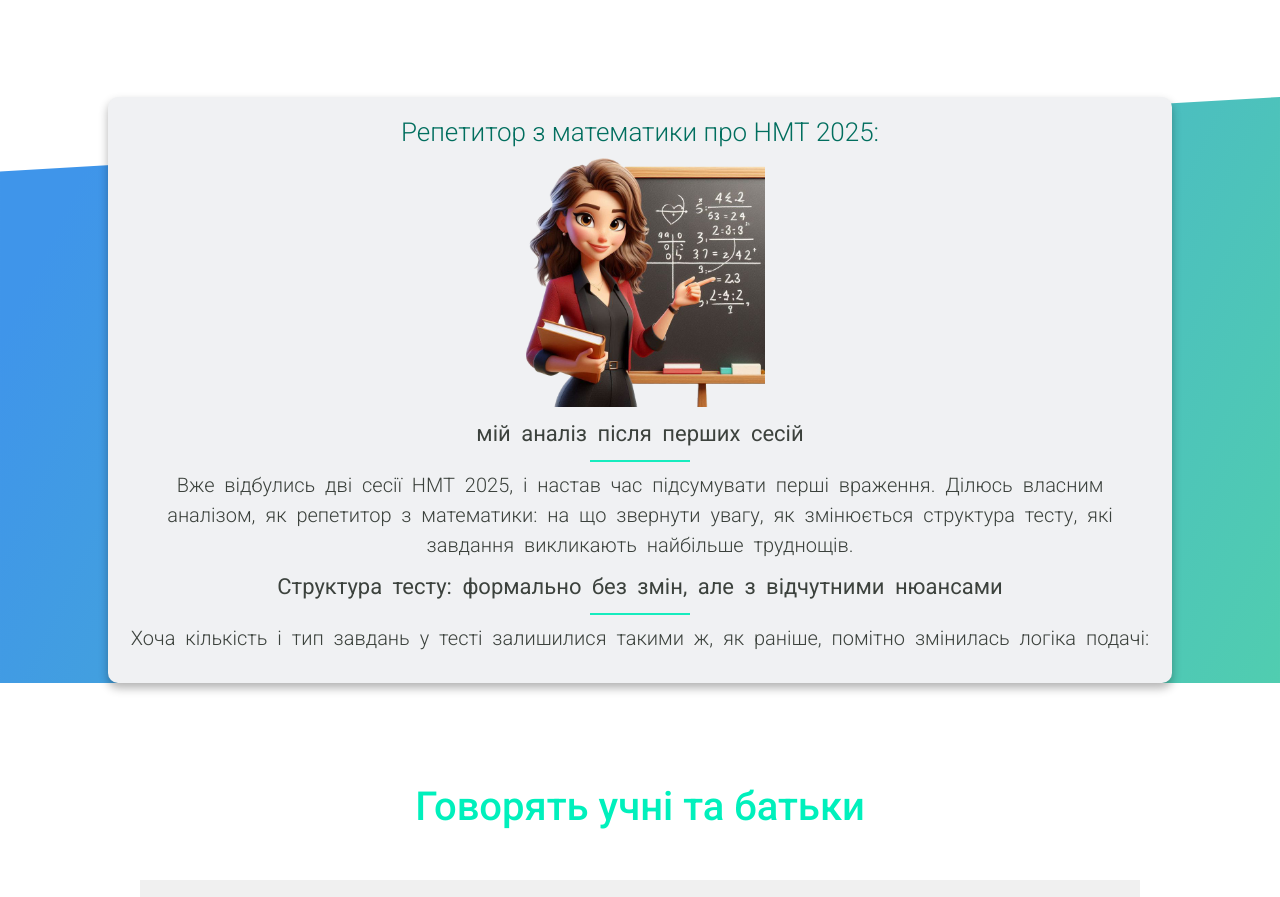
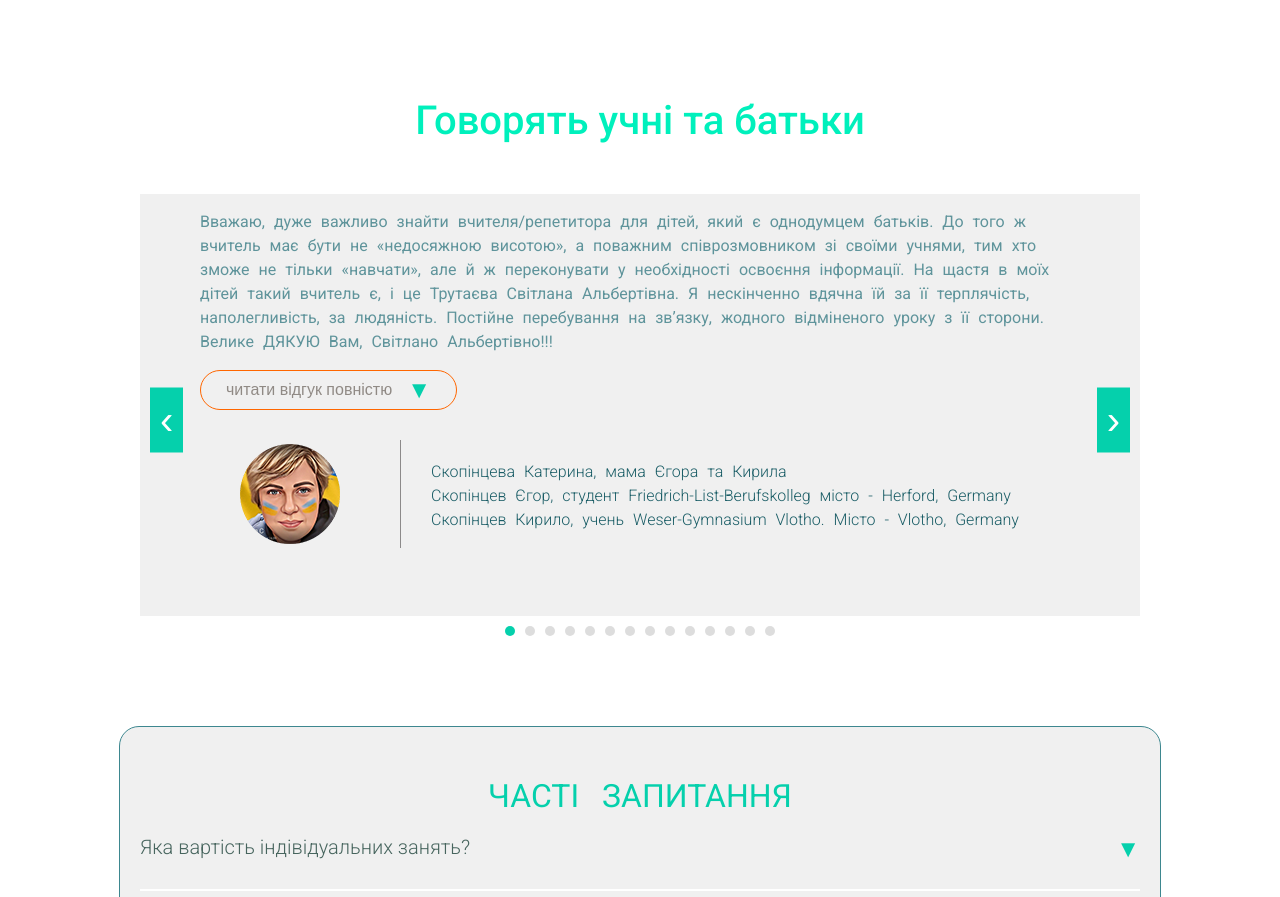
Before and after one commit to Svitlana-fanciful/Fizmattutor, a plain HTML site: page index.html in a window 1280 px wide. Shown: the part 3785-4682 px from the top of the page. Drawn offline with Linux system fonts and the light colour scheme.

Commit message:
Update index.html

```diff
--- a/index.html
+++ b/index.html
@@ -370,25 +370,7 @@
             </div>
           </div>
 
-           <!-- Блок статьи -->
-          <div class="fon1">
-            <div class="lightgraybox">
-              <h1 class="tutor">Репетитор з математики про НМТ 2025:</h1>
-              <img src="images/teach.png" alt="репетитор з математики" class="responsive-img" />
-              <p class="tutormat">мій аналіз після перших сесій</p>
-              <hr class="horizontal-line1" />
-              <p class="tutormat1">Вже відбулись дві сесії НМТ 2025, і настав час підсумувати
-                  перші враження. Ділюсь власним аналізом, як репетитор з математики:
-                  на що звернути увагу, як змінюється структура тесту,
-                  які завдання викликають найбільше труднощів.
-              </p>
-              <p class="tutormat">Структура тесту: формально без змін, але з відчутними нюансами</p>
-              <hr class="horizontal-line1" />
-              <p class="tutormat1">Хоча  кількість і тип завдань у тесті залишилися такими ж, як раніше,
-                    помітно змінилась логіка подачі:</p>
-
-            </div>
-          </div>
+
 
 
           <!-- Блок карусель -->
```
